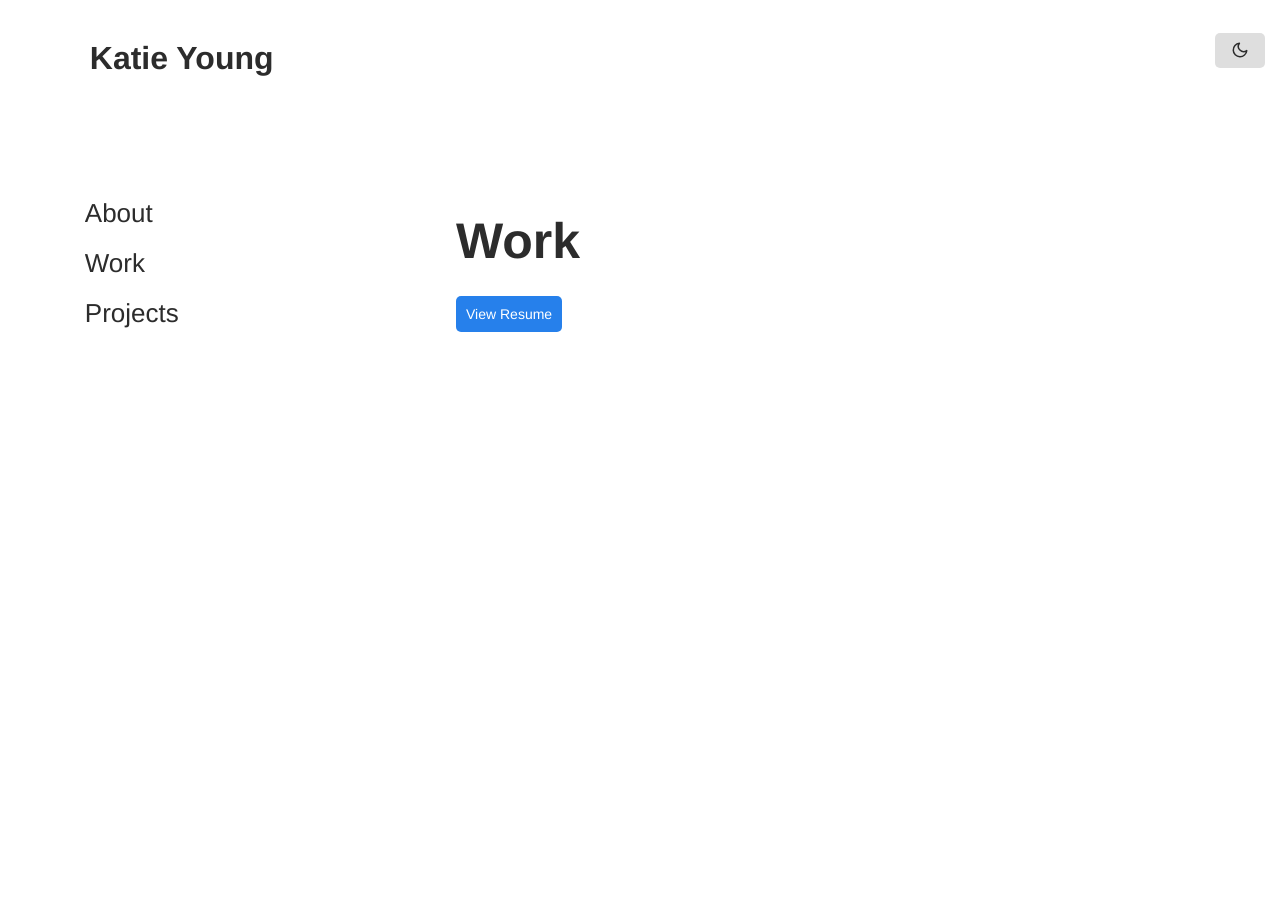
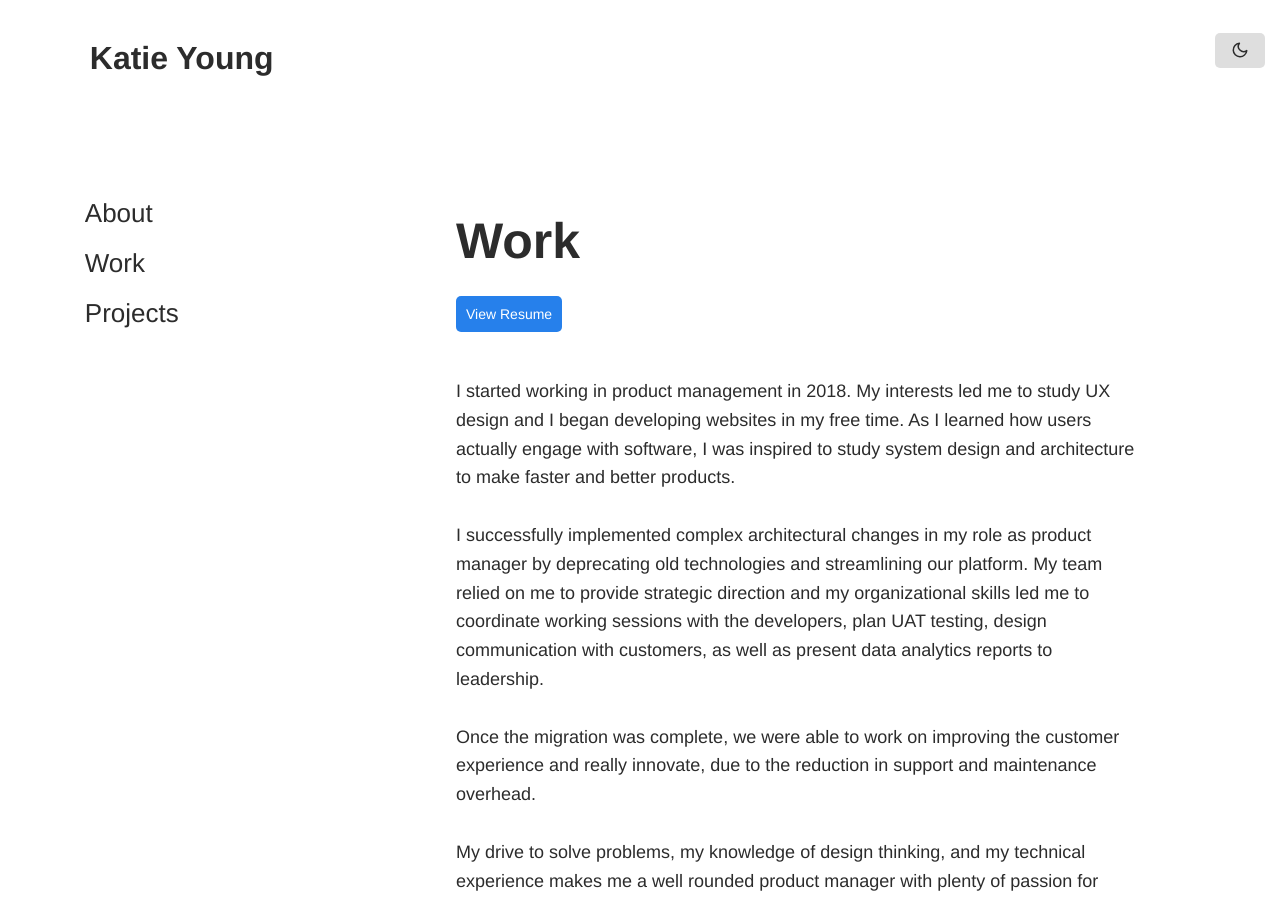
Before and after one commit to kaydyoung/kaydyoung.github.io, a Jekyll site: the page built from work.html, in a window 1280 px wide and 900 px high. Built offline with Jekyll 4.4.1, drawn with Linux system fonts in a browser that asks for light colours; some of the changed text lies outside the part shown.

Commit message:
added work experience

```diff
--- a/index.html
+++ b/index.html
@@ -11,7 +11,7 @@ title: Katie
     <p>
         👋 Reach out at <b>kdyoung96@gmail.com</b><br>
         👀 I’m interested in product management and full stack development<br>
-        📚 I am currently reading the Red Rising Saga<br>
+        📚 I am currently learning about containerized development<br>
         🐱 Check out my projects on <a href="https://github.com/kaydyoung" target="_blank">Github</a><br>
         🌱 See my digital garden on <a href="https://kaydyoung.gitbook.io/my-brain/" target="_blank">Gitbook</a><br>
         <!-- 📝 Keep up with my thoughts on <a href="https://medium.com/@kaydyoung" target="_blank">Medium</a><br> -->
--- a/work.html
+++ b/work.html
@@ -8,37 +8,23 @@ title: Work
     <div class="resume-link">
       <a href="KatherineYoungResume.pdf" target="_blank">View Resume</a>
     </div>
-    <!--
-    <div class="work-content">
-      <h2>Product Experience</h2>
-        <div class="product-boxes">
-          <div class="product-box">
-            <p>A self service data product granting users access to our data lake, a sandbox space for collaboration, connected to Jupyter notebooks for data science, and integrated with Tableau for data visualizations.<br></p>
-            <ul>
-              <li>Increased usage from 300 to 1200 users</li>
-              <li>Prioritized backlog Kanban style</li>
-              <li>Created and presented roadmap to CIO</li>
-            <ul>
-          </div>
-          <div class="product-box">
-            <p>Utilized Kubernetes and Docker to create a containerized environment for querying our massive data lake with Dremio, creating virtual datasets, and publishing tables.<br></p>
-              <ul>
-                <li>Started with 0 users, gradually rolled out to 1000's</li>
-                <li>Created documentation from scratch and shared to our Yammer page</li>
-                <li>Trained new users on Dremio</li>
-                <li>Managed onboarding and migration plan</li>
-              </ul>
-          </div>
-          <div class="product-box">
-            <p>Developed a web application of APIs for highly accessed datasets.<br></p>
-              <ul>
-                <li>Started with 0 users and increased to 20</li>
-                <li>Designed UI using Figma</li>
-                <li>Coordinated multiple teams for delivery and increased the number of APIs available</li>
-                <li>Conducted usability tests and improved the UI further</li>
-              </ul>
-          </div>
-        </div>
-    </div>
-    -->
+    <br></br>
+      <p>
+        I started working in product management in 2018.
+        My interests led me to study UX design and I began developing websites in my free time.
+        As I learned how users actually engage with software, I was inspired to study system design
+        and architecture to make faster and better products.
+        <br></br>
+        I successfully implemented complex architectural changes in my role as product manager by
+        deprecating old technologies and streamlining our platform. My team relied on me to provide strategic direction and my organizational skills led me to
+        coordinate working sessions with the developers, plan UAT testing, design communication with customers,
+        as well as present data analytics reports to leadership.
+        <br></br>
+        Once the migration was complete, we were able to work on improving the customer experience
+        and really innovate, due to the reduction in support and maintenance overhead.
+        <br></br>
+        My drive to solve problems, my knowledge of design thinking, and my technical experience makes me a well rounded product manager with plenty of passion for innovation.
+        <br></br>
+        Take a look at my resume and feel free to reach out if you would like to work with me.
+      </p>
 </div>
```
Also changed, not shown: 3 other files.
